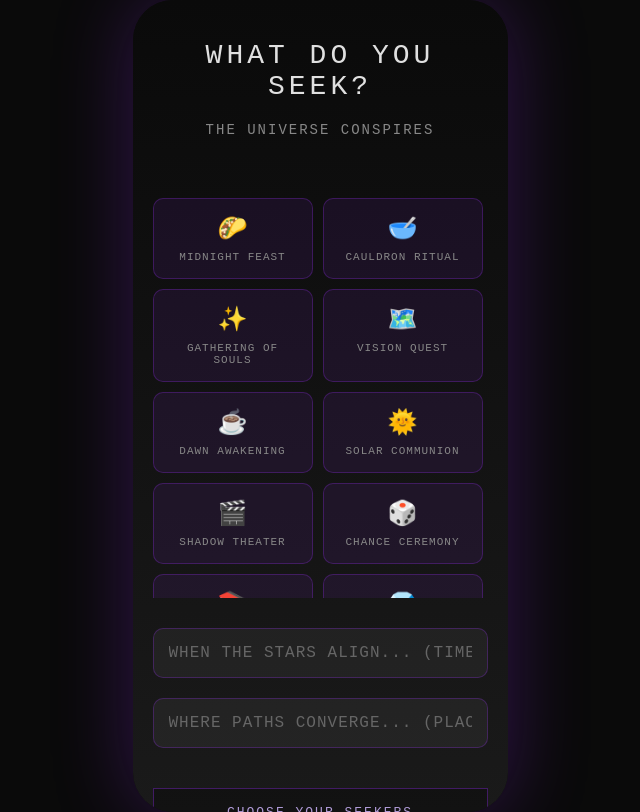
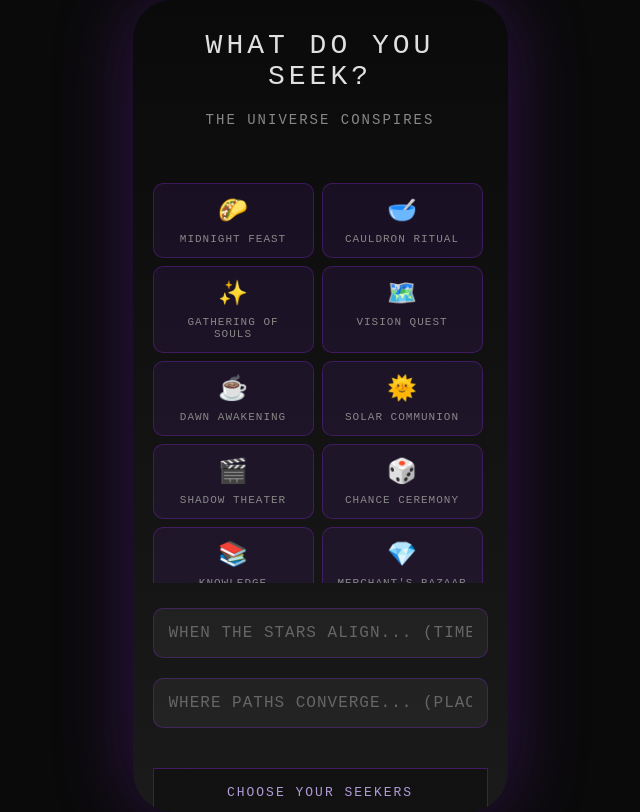
Before and after one commit to bonecondor/quest-app, a plain HTML site: page index.html in a window 1280 px wide. Both pictures are taken after a click on the button "CREATE A SUMMONING". Shown: the whole page, without its empty margins (320-960 px from the left). Drawn offline with Linux system fonts and the light colour scheme.

Commit message:
Update styles.css
fragment grid

```diff
--- a/styles.css
+++ b/styles.css
@@ -51,7 +51,7 @@ body {
     min-height: 100%;
     display: none;
     flex-direction: column;
-    padding: 40px 20px 30px;
+    padding: 30px 20px 20px;  /* This should be small! */
     animation: fadeIn 0.5s;
     overflow-y: auto;
     -webkit-overflow-scrolling: touch;
@@ -224,8 +224,8 @@ h1 {
 .fragment-container {
     display: grid;
     grid-template-columns: repeat(2, 1fr);
-    gap: 10px;
-    margin: 20px 0;
+    gap: 8px;
+    margin: 15px 0;
     max-height: 400px;
     overflow-y: auto;
     padding-right: 5px;
@@ -234,7 +234,7 @@ h1 {
 .fragment {
     background: rgba(138, 43, 226, 0.1);
     border: 1px solid rgba(138, 43, 226, 0.3);
-    padding: 15px;
+    padding: 12px;
     border-radius: 10px;
     text-align: center;
     cursor: pointer;
```
